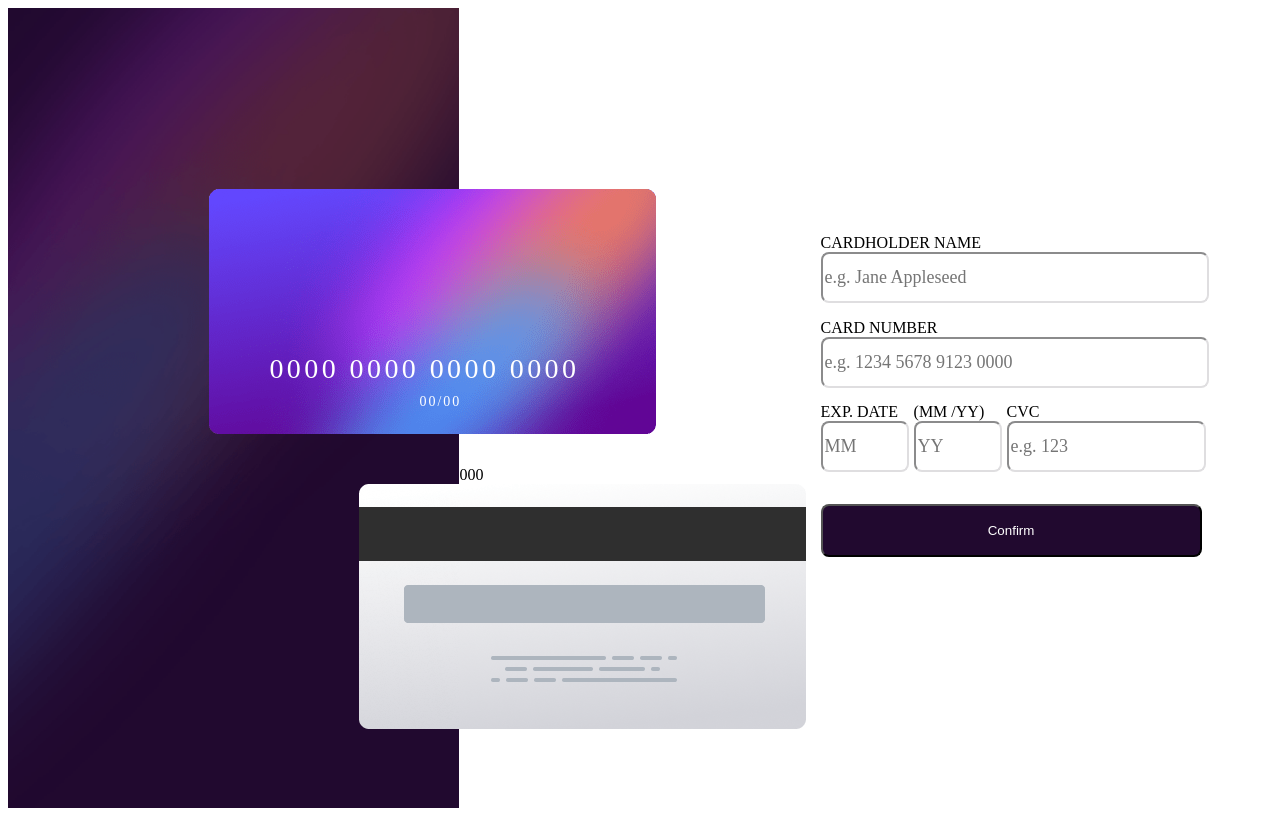
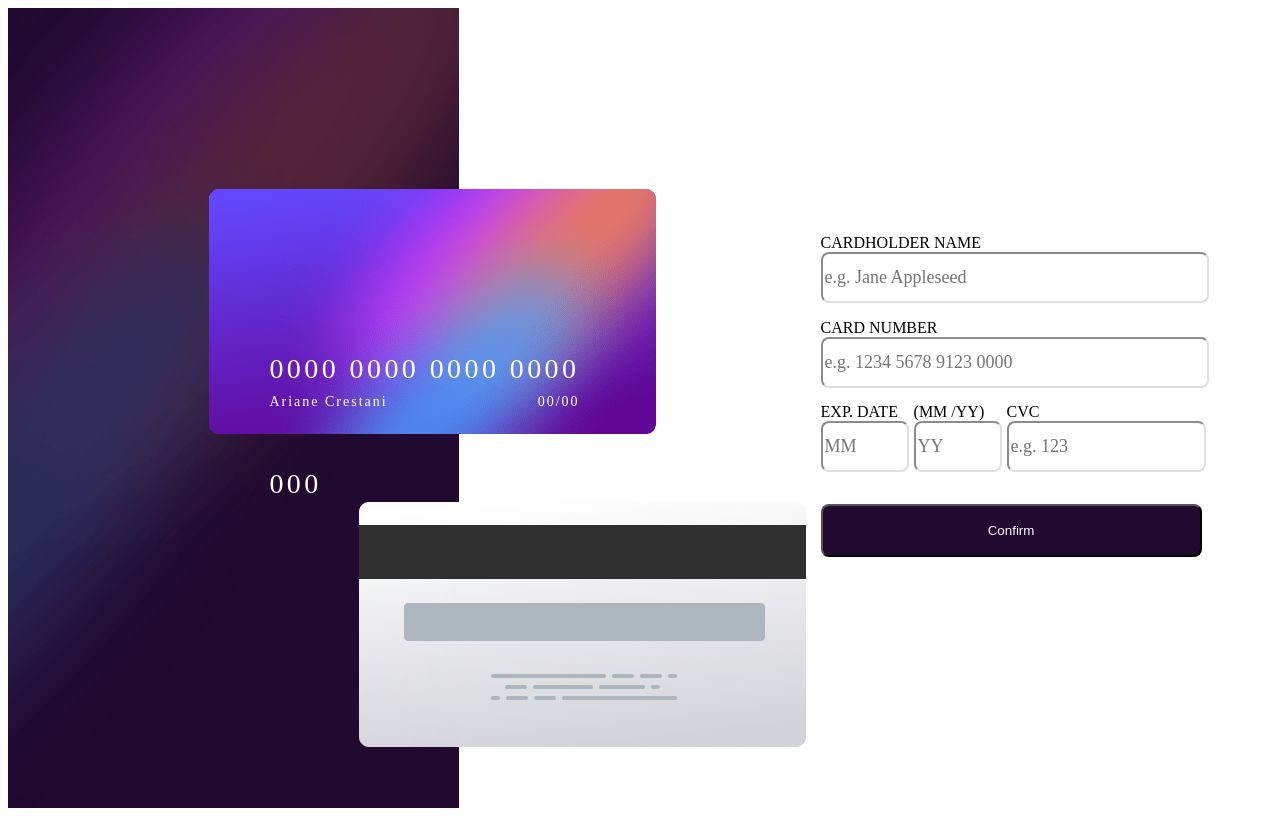
Before and after one commit to arianecrestani/interactive-card-details, a React (Create React App) app in the folder card-details-form/: page / in a window 1280 px wide. Built offline with nearby package versions, Linux system fonts and the light colour scheme.

Commit message:
put dynamic info in input and update infos in cards

```diff
--- a/card-details-form/src/CardContext.js
+++ b/card-details-form/src/CardContext.js
@@ -3,10 +3,27 @@ import { createContext, useState } from "react";
 const CardContext = createContext();
 
 export function CardProvider({ children }) {
-  const [name, setName] = useState("");
+  const [name, setName] = useState('');
+  const [number, setNumber] = useState('')
+  const [month, setMonth] = useState('')
+  const [year, setYear] = useState('');
+  const [cvc, setCvc] = useState('');
 
   return (
-    <CardContext.Provider value={{ name, setName }}>
+    <CardContext.Provider
+      value={{
+        name,
+        setName,
+        number,
+        setNumber,
+        month,
+        setMonth,
+        year,
+        setYear,
+        cvc,
+        setCvc,
+      }}
+    >
       {children}
     </CardContext.Provider>
   );
--- a/card-details-form/src/Components/Cards.jsx
+++ b/card-details-form/src/Components/Cards.jsx
@@ -1,7 +1,6 @@
 import styled from "styled-components";
 import CardContext from "../CardContext";
 import { useContext } from "react";
-import Inputs from "./Inputs";
 
 const CardDiv1 = styled.div`
   display: flex;
@@ -61,25 +60,47 @@ export default function Cards() {
   let BgCardBack = require("../images/bg-card-back.png");
   const cardDataNumber = `0000 0000 0000 0000`;
   let cardDataName = `Ariane Crestani`;
-  const cardDate = `00/00`;
+  const cardMonth = `00/`;
+  const cardYear = `00`;
   const cardCvc = `000`;
 
-  const { name } = useContext(CardContext);
+  const { name, number, month, year, cvc } = useContext(CardContext);
 
   return (
     <div>
       <CardDiv1>
         <CardFront alt="cardFront" src={BgCardFront} />
         <Labels>
-          <LabelNumber>{cardDataNumber}</LabelNumber>
+          {number ? (
+            <LabelNumber>{number}</LabelNumber>
+          ) : (
+            <LabelNumber>{cardDataNumber}</LabelNumber>
+          )}
           <div>
-            <LabelName>{name}</LabelName>
-            <LabelDate>{cardDate}</LabelDate>
+            {name ? (
+              <LabelName>{name}</LabelName>
+            ) : (
+              <LabelName>{cardDataName}</LabelName>
+            )}
+            {month || year ? (
+              <LabelDate>
+                {month}/{year}
+              </LabelDate>
+            ) : (
+              <LabelDate>
+                {cardMonth}
+                {cardYear}
+              </LabelDate>
+            )}
           </div>
         </Labels>
       </CardDiv1>
       <CardDiv2>
-        <LabelCvc>{cardCvc}</LabelCvc>
+        {cvc ? (
+          <LabelNumber>{cvc}</LabelNumber>
+        ) : (
+          <LabelNumber>{cardCvc}</LabelNumber>
+        )}
         <CardBack alt="cardBack" src={BgCardBack} />
       </CardDiv2>
     </div>
--- a/card-details-form/src/Components/Inputs.jsx
+++ b/card-details-form/src/Components/Inputs.jsx
@@ -27,7 +27,8 @@ const Button = styled.button`
   color: #ffffff;
 `;
 export default function Inputs() {
-  const { setName } = useContext(CardContext);
+  const { setName, setNumber, setMonth, setYear, setCvc } =
+    useContext(CardContext);
 
   return (
     <div>
@@ -39,12 +40,39 @@ export default function Inputs() {
             setName(e.target.value);
           }}
         />
-        <InputField label="CARD NUMBER" inputName="e.g. 1234 5678 9123 0000" />
+        <InputField
+          label="CARD NUMBER"
+          inputName="e.g. 1234 5678 9123 0000"
+          onChange={(e) => {
+            setNumber(e.target.value);
+          }}
+        />
       </FirstSection>
       <SecondSection>
-        <InputField inputwidth="80px" label="EXP. DATE" inputName="MM" />
-        <InputField inputwidth="80px" inputName="YY" label="(MM /YY)" />
-        <InputField inputwidth="191px" label="CVC" inputName="e.g. 123" />
+        <InputField
+          inputwidth="80px"
+          label="EXP. DATE"
+          inputName="MM"
+          onChange={(e) => {
+            setMonth(e.target.value);
+          }}
+        />
+        <InputField
+          inputwidth="80px"
+          inputName="YY"
+          label="(MM /YY)"
+          onChange={(e) => {
+            setYear(e.target.value);
+          }}
+        />
+        <InputField
+          inputwidth="191px"
+          label="CVC"
+          inputName="e.g. 123"
+          onChange={(e) => {
+            setCvc(e.target.value);
+          }}
+        />
       </SecondSection>
       <Button>Confirm</Button>
     </div>
```
